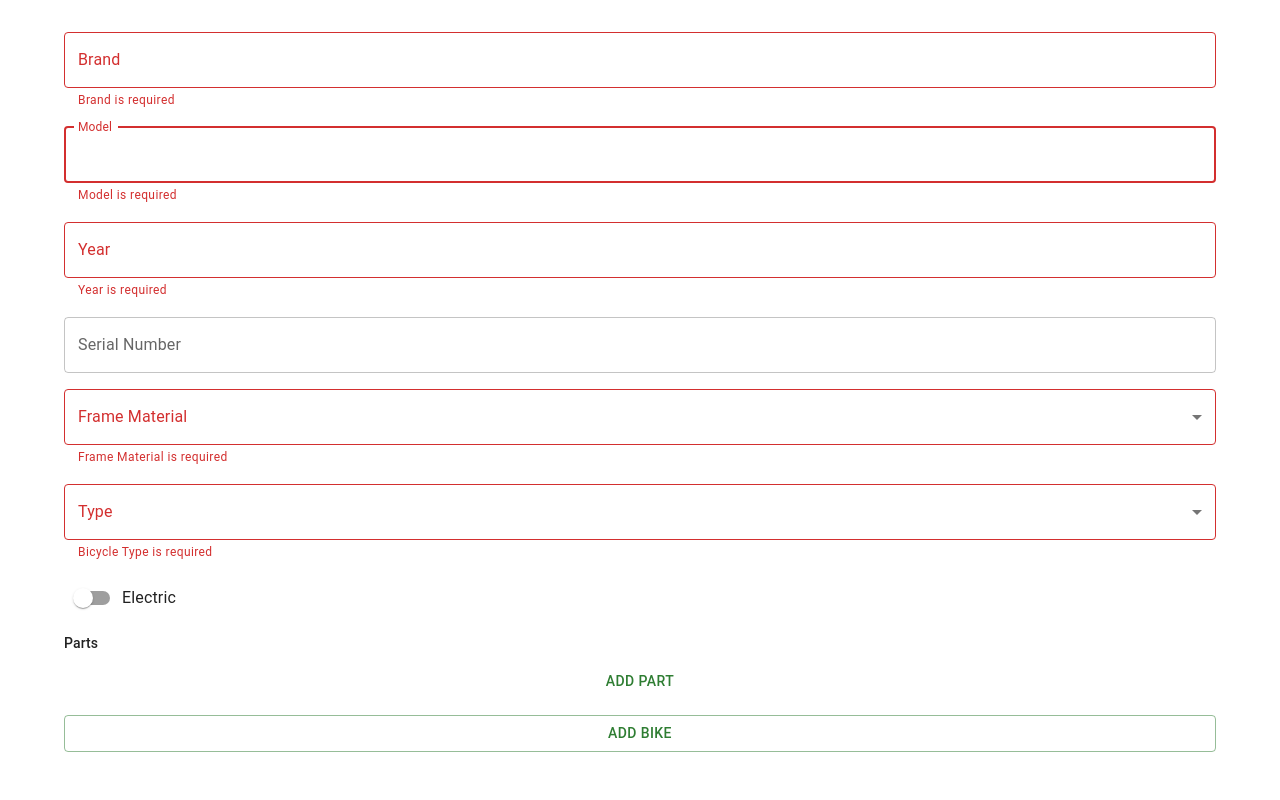
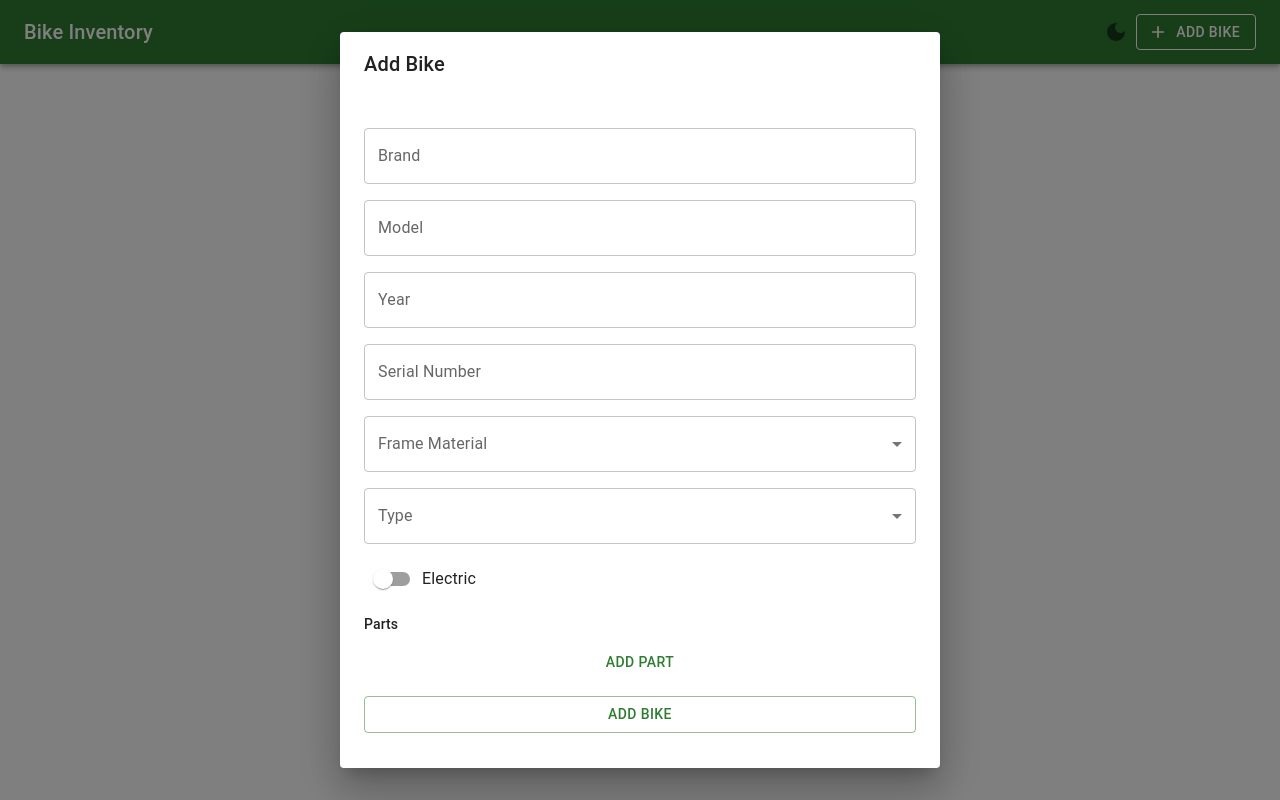
Before and after one commit to manual63/bicycleinventory, a React (Vite) app: page / in a window 1280 px wide. Both pictures are taken after a click on the button "ADD BIKE". Built offline with nearby package versions, Linux system fonts and the light colour scheme.

Commit message:
Added a header with title, light/dark mode, and add button

```diff
--- a/src/App.tsx
+++ b/src/App.tsx
@@ -1,15 +1,21 @@
 import { Container, Dialog, DialogContent, DialogTitle } from '@mui/material';
 import { useEffect, useState } from 'react';
+import AppHeader from './components/AppHeader';
 import BikeCard from './components/BikeCard';
 import BikeForm from './components/BikeForm';
 import Toaster from './components/Toaster';
 import { useBikeActions } from './hooks/useBikeActions';
 import { useBikeRepository } from './repositories/BikeRepositoryContext';
 import { useBikeStore } from './store/bikeStore';
-import { toNewBike, type Bike } from './types/bike';
+import { toNewBike, type Bike, type NewBike } from './types/bike';
+
+type DialogState = { open: boolean } & (
+  | { mode: "add" }
+  | { mode: "edit"; bike: Bike }
+);
 
 function App() {
-  const [editingBike, setEditingBike] = useState<Bike | null>(null);
+  const [dialog, setDialog] = useState<DialogState>({ open: false, mode: "add" });
   const myBikes = useBikeStore((s) => s.bikes);
   const { addBike, updateBike } = useBikeActions();
 
@@ -18,29 +24,47 @@ function App() {
 
   useEffect(() => {
     repository.getAll().then(setBikes);
-  }, [repository, setBikes])
+  }, [repository, setBikes]);
+
+  const closeDialog = () => setDialog((prev) => ({ ...prev, open: false }));
+
+  const handleSubmit = async (data: NewBike) => {
+    if (dialog.mode === "edit") {
+      await updateBike(dialog.bike.id, data);
+    } else {
+      await addBike(data);
+    }
+    closeDialog();
+  };
+
+
 
   return (
     <>
+      <AppHeader onAddBike={() => setDialog({ open: true, mode: "add" })} />
       <Container>
-        <BikeForm onSubmit={addBike} buttonText="Add Bike" />
         {myBikes.map((bike) => (
-          <BikeCard key={bike.id} bike={bike} onEdit={(bike) => setEditingBike(bike)} />
+          <BikeCard key={bike.id} bike={bike} onEdit={(bike) => setDialog({ open: true, mode: "edit", bike })} />
         ))}
       </Container>
-      <Dialog open={editingBike !== null} onClose={() => setEditingBike(null)} fullWidth>
-        <DialogTitle>Edit Bike</DialogTitle>
+      <Dialog
+        open={dialog.open}
+        onClose={closeDialog}
+        fullWidth
+      >
+        <DialogTitle>
+          {
+            dialog.mode === "edit" ?
+              "Edit Bike" :
+              "Add Bike"
+          }
+        </DialogTitle>
         <DialogContent>
-          {editingBike && (
-            <BikeForm
-              initialValues={toNewBike(editingBike)}
-              onSubmit={async (changes) => {
-                await updateBike(editingBike.id, changes);
-                setEditingBike(null);
-              }}
-              buttonText="Save Changes"
-            />
-          )}
+          <BikeForm
+            initialValues={dialog.mode === "edit" ? toNewBike(dialog.bike) : undefined}
+            onSubmit={handleSubmit}
+            buttonText={dialog.mode === "edit" ? "Save Changes" : "Add Bike"}
+          />
         </DialogContent>
       </Dialog>
       <Toaster />
--- /dev/null
+++ b/src/components/AppHeader.tsx
@@ -0,0 +1,28 @@
+import { AppBar, Button, Toolbar, Typography } from "@mui/material"
+import ThemeToggle from "./ThemeToggle";
+import AddOutlinedIcon from '@mui/icons-material/AddOutlined';
+
+type AppHeaderProps = {
+  onAddBike: () => void;
+};
+
+const AppHeader = ({onAddBike} : AppHeaderProps) => {
+  return (
+    <AppBar position="sticky">
+      <Toolbar>
+        <Typography variant="h6" component="h1" sx={{ flexGrow: 1 }}>Bike Inventory</Typography>
+        <ThemeToggle />
+        <Button
+          startIcon={<AddOutlinedIcon />}
+          variant="outlined"
+          color="inherit"
+          onClick={onAddBike}
+        >
+            Add Bike
+          </Button>
+      </Toolbar>
+    </AppBar>
+  )
+}
+
+export default AppHeader;
--- /dev/null
+++ b/src/components/ThemeToggle.tsx
@@ -0,0 +1,26 @@
+import DarkModeIcon from '@mui/icons-material/DarkMode';
+import LightModeIcon from '@mui/icons-material/LightMode';
+import { IconButton, useColorScheme } from "@mui/material";
+
+const ThemeToggle = () => {
+  const { mode, systemMode, setMode } = useColorScheme();
+
+  const currentMode = mode === "system" ? systemMode : mode;
+
+  const alternateMode = () => {
+    setMode(currentMode === "dark" ? "light" : "dark");
+  }
+
+  if (!currentMode) return null;
+
+  return (
+    <IconButton
+      aria-label={`Switch to ${currentMode === "dark" ? "light" : "dark"} mode`}
+      onClick={alternateMode}
+    >
+      {currentMode === "dark" ? <LightModeIcon /> : <DarkModeIcon />}
+    </IconButton>
+  );
+}
+
+export default ThemeToggle;
```
